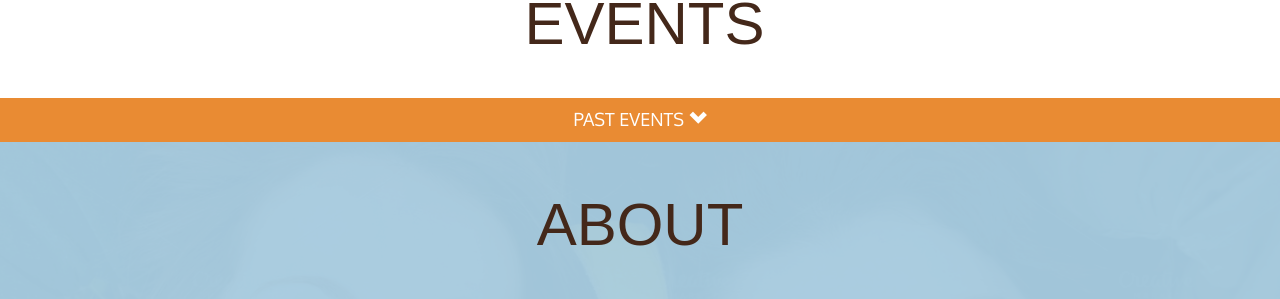
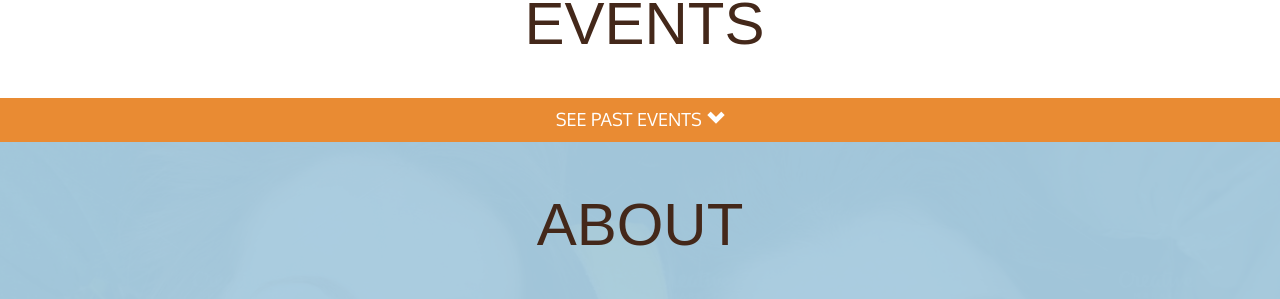
Before and after one commit to constellationcolon/homepage, a PHP site: page / in a window 1280 px wide. Shown: the part 859-1158 px from the top of the page. Run offline with PHP 8.4, Linux system fonts and the light colour scheme; data that the repository does not hold is empty; some libraries are stand-ins or nearby versions; some web fonts are replaced.

Commit message:
ready to merge with develop

```diff
--- a/index.php
+++ b/index.php
@@ -122,8 +122,8 @@ $events = sortEvents($db);
                 ?>
             </div>
             <button type="button" class="btn btn-block btn-lg btn-info btn-open collapsed" data-toggle="collapse" data-target="#events-all">
-                <span class="past-btn">PAST EVENTS <span class="glyphicon glyphicon-chevron-down" aria-hidden="true"></span></span>
-                <span class="past-btn-pressed"><span class="glyphicon glyphicon-chevron-up" aria-hidden="true"></span></span>
+                <span class="past-btn">SEE PAST EVENTS <span class="glyphicon glyphicon-chevron-down" aria-hidden="true"></span></span>
+                <span class="past-btn-pressed">CLOSE <span class="glyphicon glyphicon-chevron-up" aria-hidden="true"></span></span>
             </button>
             <div id="events-all" class="collapse">
                 <div class="row events-all-wrapper col-md-12">
```
